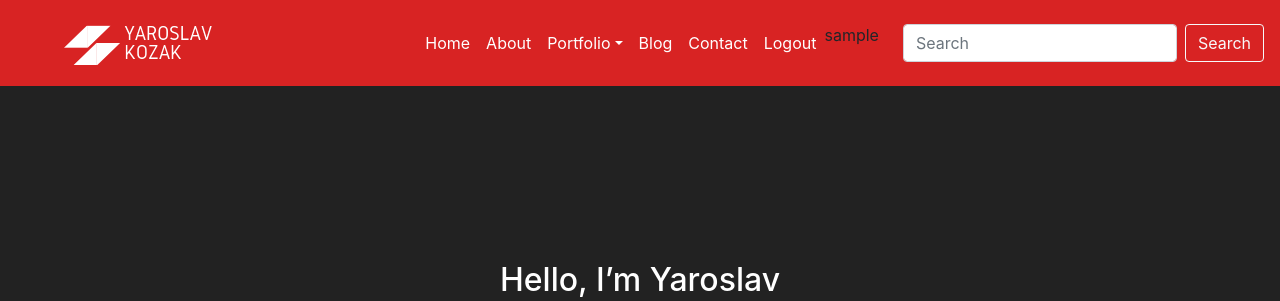
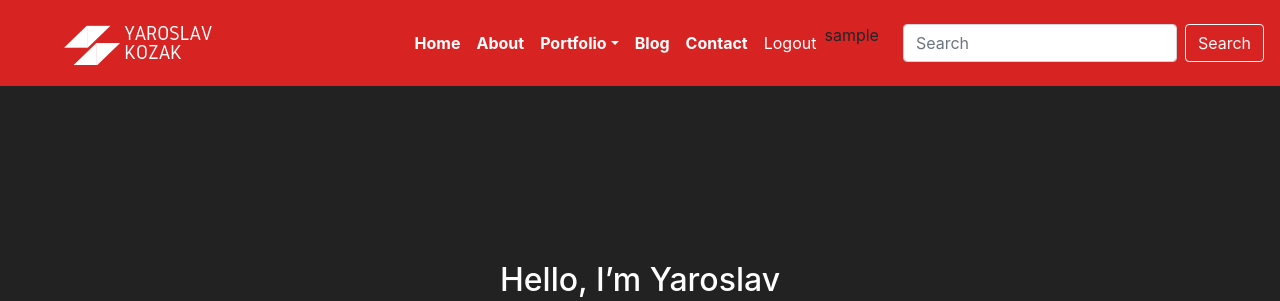
Before and after one commit to yaroslavkozak/website, a PHP site: page /index.php in a window 1280 px wide. Shown: the top 301 px of the page. Run offline with PHP 8.4, Linux system fonts and the light colour scheme; the visitor is signed in with stand-in values (Sample User, id 1).

Commit message:
bold in php

```diff
--- a/header.php
+++ b/header.php
@@ -43,14 +43,14 @@
       <div class="collapse navbar-collapse" id="navbarSupportedContent">
         <ul class="navbar-nav ml-auto mr-md-4">
           <li class="nav-item">
-            <a class="nav-link" href="/">Home</a>
+            <a class="nav-link font-weight-bold" href="/">Home</a>
           </li>
           <li class="nav-item">
-            <a class="nav-link" href="/about.html/">About</a>
+            <a class="nav-link font-weight-bold" href="/about.html/">About</a>
           </li>
           <li class="nav-item dropdown">
             <a
-              class="nav-link dropdown-toggle"
+              class="nav-link dropdown-toggle font-weight-bold"
               id="navbarDropdown"
               data-toggle="dropdown"
               href="#"
@@ -64,11 +64,11 @@
               <a class="dropdown-item" href="#">Code</a>
             </div>
           </li>
-          <li class="nav-item">
-            <a class="nav-link" href="/blog/">Blog</a>
+          <li class="nav-item ">
+            <a class="nav-link font-weight-bold" href="/blog/">Blog</a>
           </li>
           <li class="nav-item">
-            <a class="nav-link" href="/contact.html/">Contact</a>
+            <a class="nav-link font-weight-bold" href="/contact.html/">Contact</a>
           </li>
           <li class="nav-item">
              <?php if (isset($_SESSION["username"])) { ?>
```
